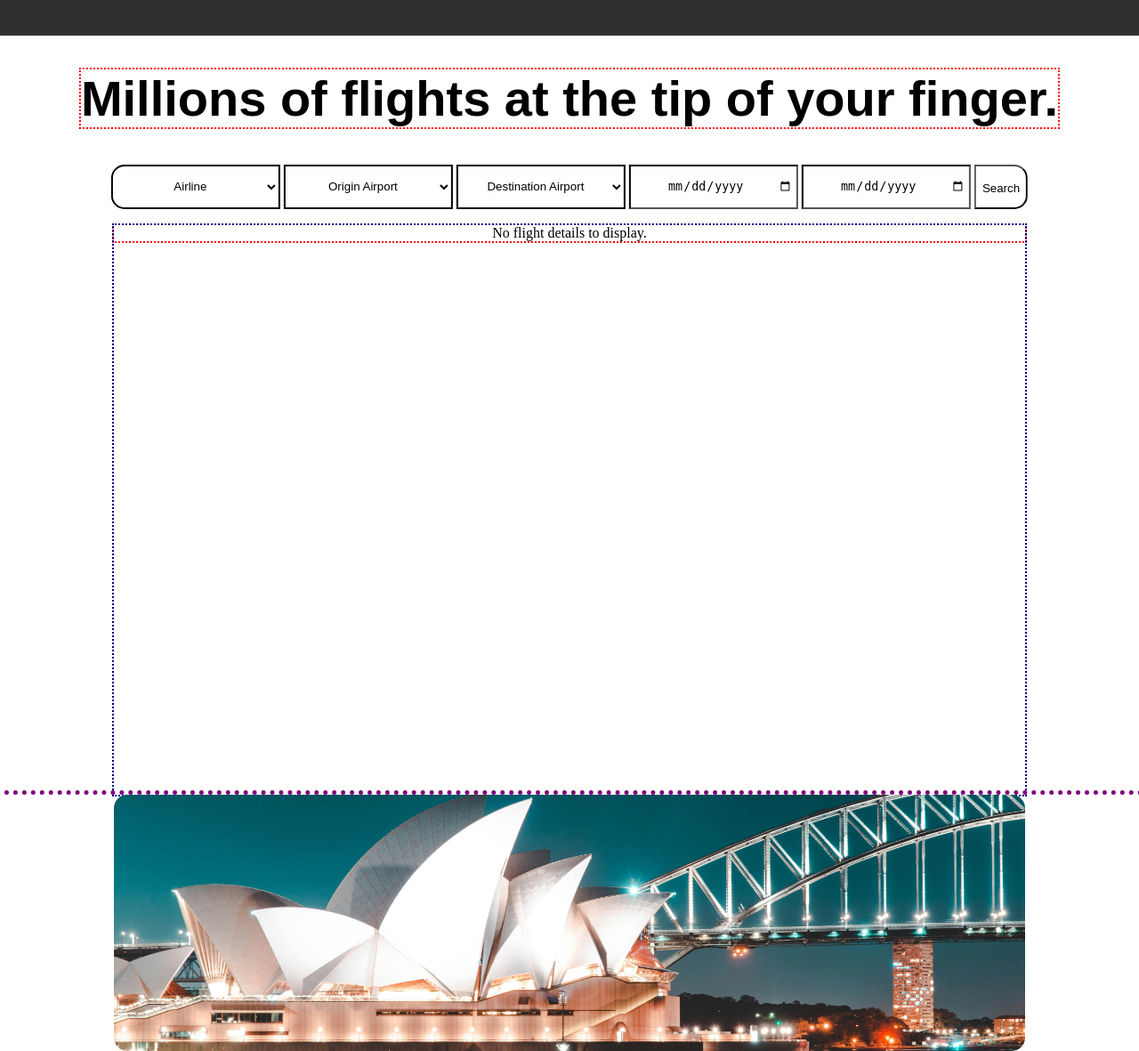
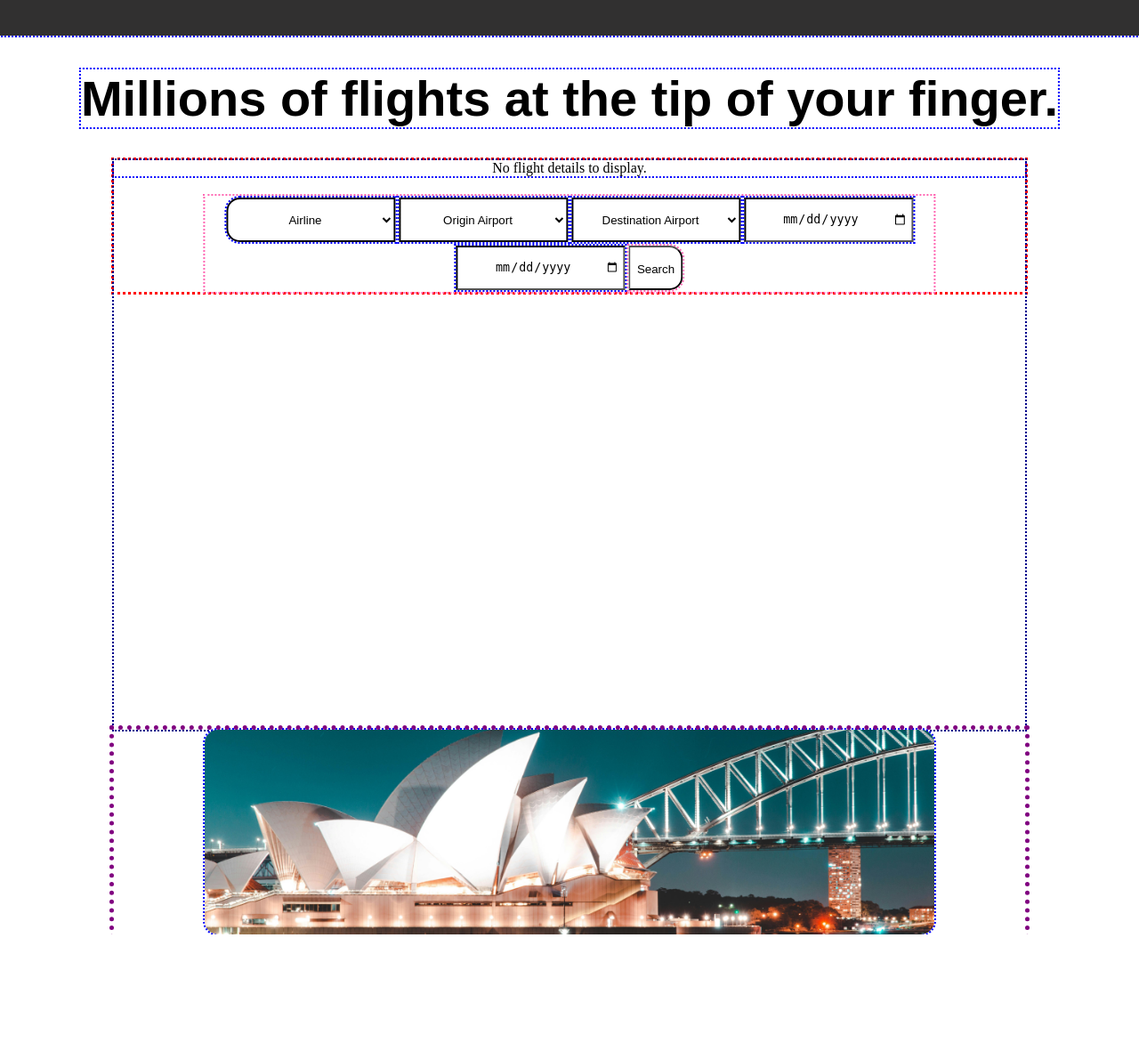
Before and after one commit to DFarynski99/fullstackAirlineWebsite, a Flask app: page / in a window 1280 px wide. Shown: the whole page at 89% size. After the commit the page ends 1050 px from the top, so only its background shows below. Run offline with Flask 3, Linux system fonts and the light colour scheme.

Commit message:
- Frontend progress

```diff
--- a/app.py
+++ b/app.py
@@ -36,7 +36,7 @@ def home():
                 message = qantasScrape(functionality, flight_type)
 
             elif functionality['airline'] == 'regionalExpress':
-                message = rexScrape(functionality, flight_type)
+                results = virginScrape(functionality, flight_type)
 
             elif functionality['airline'] == 'virgin':
                 results = virginScrape(functionality, flight_type)
@@ -47,5 +47,5 @@ def home():
 
 
 if __name__ == '__main__':
-    port = int(os.environ.get('PORT', 5001))
+    port = int(os.environ.get('PORT', 5003))
     app.run(host='0.0.0.0', port=port, debug=True)
--- a/static/css/style.css
+++ b/static/css/style.css
@@ -2,6 +2,10 @@
 html, body {
     margin: 0;
     padding: 0;
+}
+
+* {
+    outline: blue 2px dotted !important;
 }
 
 #flightDisplayContainer{
@@ -10,7 +14,7 @@ html, body {
     position: relative;
     width: 80%;
     height: 80vh;
-    outline: darkblue 2px dotted;
+    outline: darkblue 2px dotted !important;
 }
 
 select, input[type=date], .inner {
@@ -45,9 +49,17 @@ label {
     transform: translateX(-50%);
     font-size: 3.5rem;
     font-family: arial, serif;
+}
 
+form{
+    outline: red 3px dotted !important;
+    width: 80%;
+    left: 50%;
+    transform: translateX(-50%);
+    position: absolute; /* or fixed if you want it to stay in place even on scroll */
 
 }
+
 #websiteContainer{
     outline: hotpink 4px dotted;
     width: 100vw;
@@ -67,7 +79,8 @@ label {
     position: relative;
     left: 50%;
     transform: translateX(-50%);
-    width: fit-content;
+    width: 80%;
+    outline: hotpink 2px dotted !important;
 }
 
 
@@ -102,6 +115,8 @@ label {
   line-height: 50px; /* Match height for vertically centering text */
   border-top-right-radius: 15px !important;
   border-bottom-right-radius: 15px !important;
+  outline: hotpink 2px dotted !important;
+
 }
 .outerLeft, .inner, .outerRight{
     margin: 2px;
@@ -123,7 +138,9 @@ input[type='date'] {
     outline: purple 5px dotted !important;
     position: relative;
     height: auto; /* Maintain the aspect ratio of the image */
-    width: fit-content !important;
+    width: 80%;
+    left: 50%;
+    transform: translateX(-50%);
 }
 
 #imageOne {
--- a/templates/index.html
+++ b/templates/index.html
@@ -65,9 +65,6 @@
 </form>
 
 
-
-
-
 <div id="flightDisplayContainer">
 
 
```
Also changed, not shown: main.py (+22 -9 lines).
